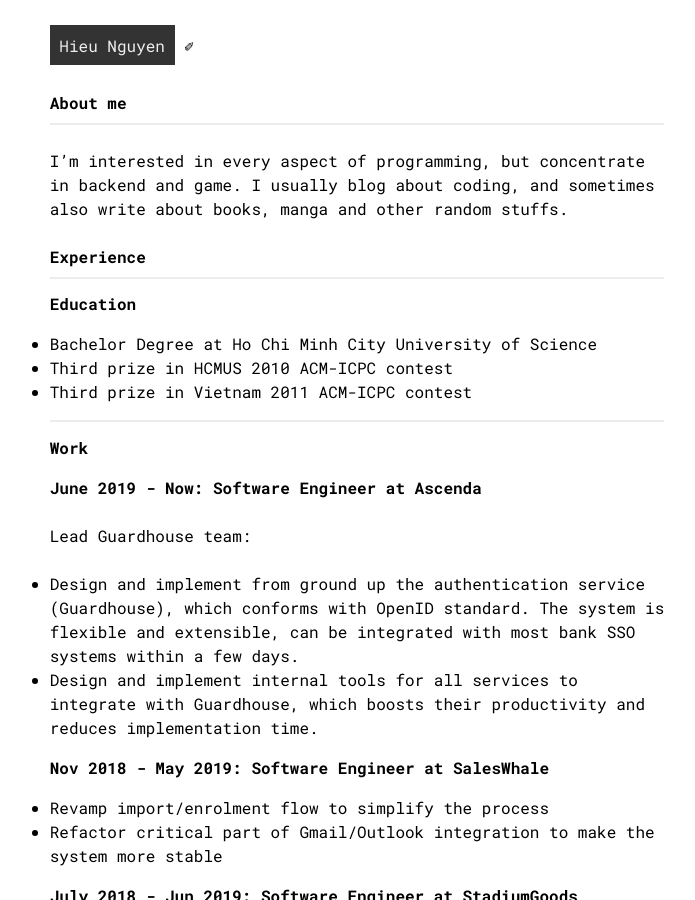
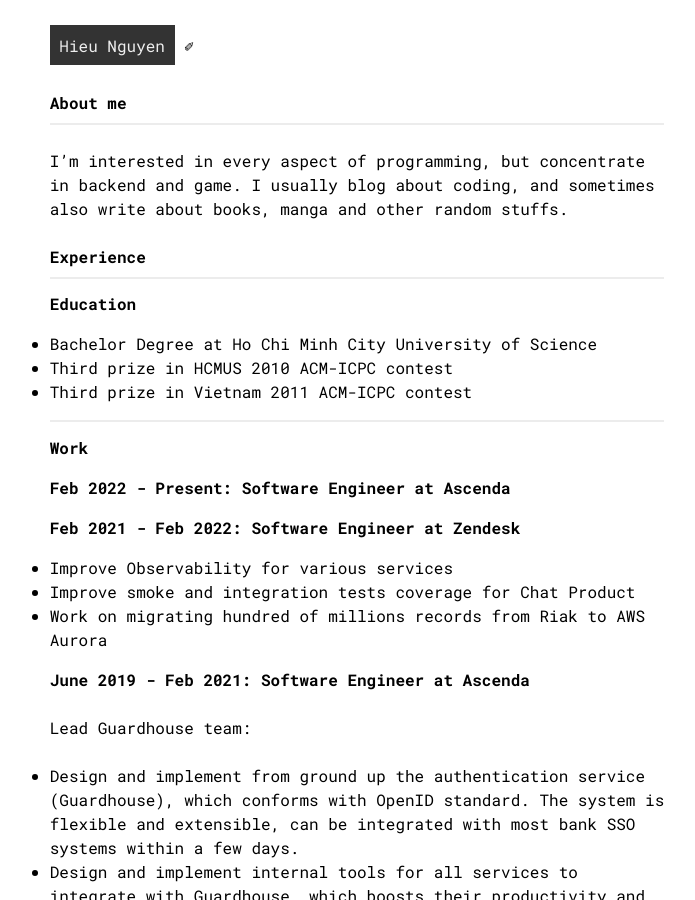
Before and after one commit to hieuk09/hieuk09.github.io, a Jekyll site: the page built from about/index.md, in a window 1280 px wide and 900 px high. Shown: the whole window, without its empty margins (283-978 px from the left). Built offline with Jekyll 4.4.1, drawn with Linux system fonts in a browser that asks for light colours.

Commit message:
Update work detail in about

```diff
--- a/about/index.md
+++ b/about/index.md
@@ -21,7 +21,15 @@ random stuffs.
 
 ## Work
 
-### June 2019 - Now: Software Engineer at Ascenda
+### Feb 2022 - Present: Software Engineer at Ascenda
+
+### Feb 2021 - Feb 2022: Software Engineer at Zendesk
+
+- Improve Observability for various services
+- Improve smoke and integration tests coverage for Chat Product
+- Work on migrating hundred of millions records from Riak to AWS Aurora
+
+### June 2019 - Feb 2021: Software Engineer at Ascenda
 
 Lead Guardhouse team:
 - Design and implement from ground up the authentication service (Guardhouse),
```
